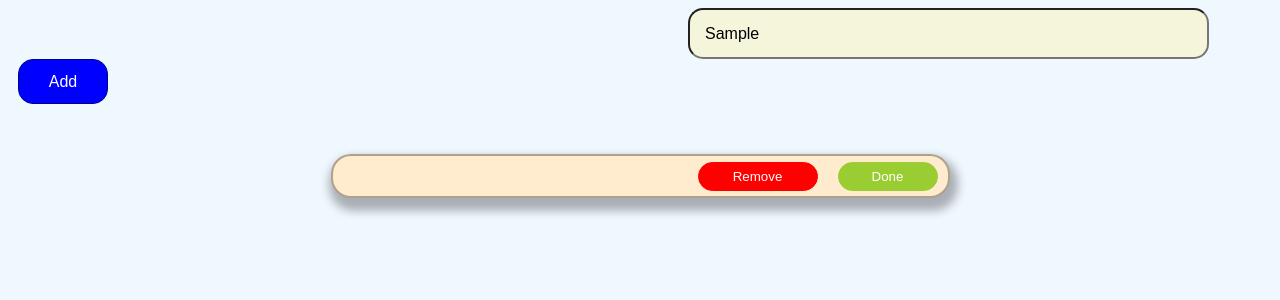
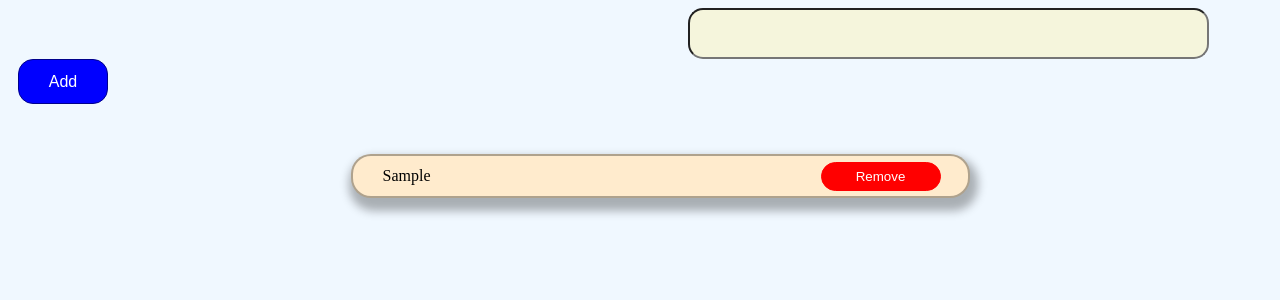
Before and after one commit to Lazizjon2008-code/React-Todo, a React (Vite) app: page / in a window 1280 px wide. Both pictures are taken after typing "Sample" into the empty fields and a click on the button "Add". Shown: the top 300 px of the page. Built offline with nearby package versions, Linux system fonts and the light colour scheme.

Commit message:
changing aps.tsx

```diff
--- a/src/App.tsx
+++ b/src/App.tsx
@@ -1,16 +1,54 @@
+import { useState } from "react";
 
 function App() {
 
+  interface Todo {
+    id: number;
+    tittle: string;
+    done: boolean;
+  }
+
+  const [todos, setTodos] = useState<Todo[]>([])
+  const [input, setInput] = useState<string>("")
+
+  function addTodo() {
+    if(!input.trim()) return;
+    setTodos([...todos, {id: Date.now(), tittle: input, done: false}])
+    setInput("")
+  }
+
+  function toggleStatus(id: number) {
+    setTodos(todos.map((todo) => {
+      if(todo.id === id) {
+        todo.done = !todo.done
+        return todo
+      }
+      return todo
+    }))
+  }
+
+
+  function deleteTodo(id: number) {
+    setTodos(todos.filter((todo) => todo.id !== id))
+  }
+
+  console.log(todos);
+
   return (
     <>
-    <input className="input" type="text" />
-    <button className="submit">Add</button>
-    <div className="main_box">
-      <div className="Box">
-              <button className="removebtn">Remove</button>
-              <button className="addbtn">Done</button>
+    <input onChange={(e) => setInput(e.target.value)} className="input" value={input} type="text" />
+    <button className="add_btn" onClick={addTodo}>Add</button>
+
+    <ul className="main_box">
+      {
+        todos.map((todo) => (
+          <div key={todo.id} className={`Box ${todo.done ? "completed" : ""}`}>
+            <span onClick={() => toggleStatus(todo.id)} className="todo-text">{todo.tittle}</span>
+            <button onClick={() => deleteTodo(todo.id)} className="remove_btn">Remove</button>
           </div>
-    </div>
+        ))
+      }
+    </ul>
     </>
   )
 }
--- a/src/styles.css
+++ b/src/styles.css
@@ -13,7 +13,7 @@ body {
     background-color: aliceblue;
 }
 
-.submit {
+.add_btn{
     width: 90px;
     height: 45px;
     border-radius: 15px;
@@ -49,7 +49,7 @@ body {
     gap: 20px;
 }
 
-.removebtn {
+.remove_btn {
     width: 120px;
     height: 29px;
     border: none;
@@ -57,16 +57,13 @@ body {
     background-color: red;
     border-radius: 15px;
     color: white;
-    margin-left: 350px;
+    margin-left: 390px;
 }
 
-.addbtn{
-    width: 100px;
-    height: 29px;
-    border: none;
-    border: 1px solid yellowgreen;
-    background-color: yellowgreen;
-    border-radius: 15px;
-    color: white;
-    margin-left: 20px;
+.todo-text {
+    margin-left: 15px;
 }
+
+.completed {
+    text-decoration: line-through;
+}
```
